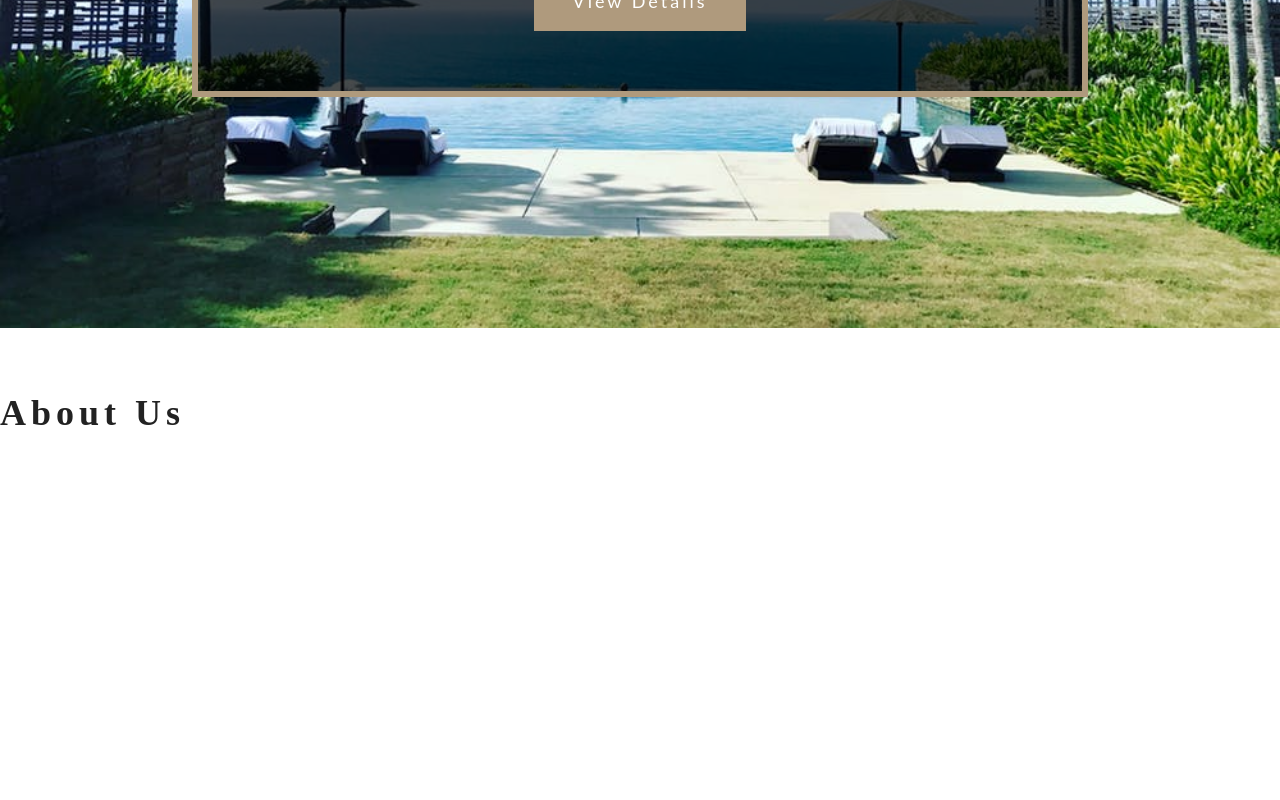
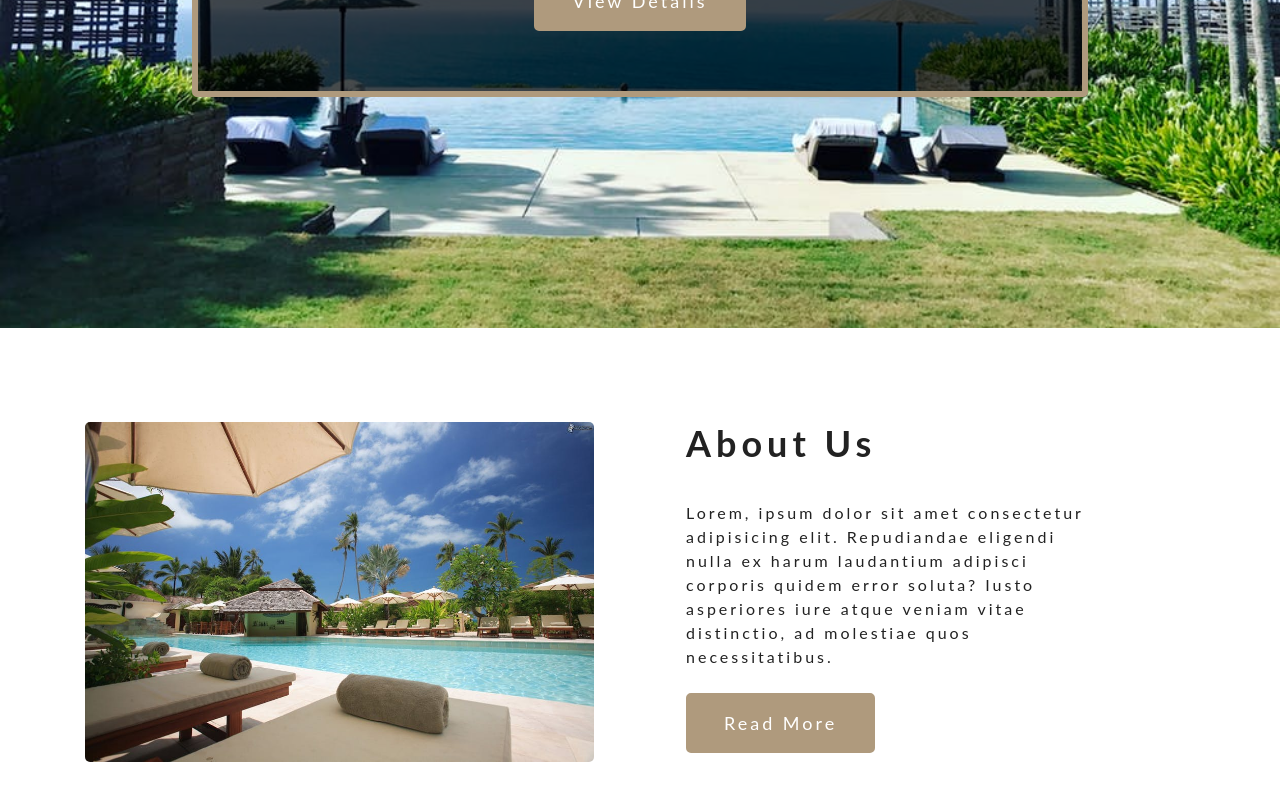
Before and after one commit to nelsW70/react_beachwalk-resort, a React (Create React App) app: page / in a window 1280 px wide. Shown: the part 472-1272 px from the top of the page. Before the commit the page ends 1007 px from the top, so only its background shows below. Built offline with nearby package versions, Linux system fonts and the light colour scheme; the HTML template or start-up script is replaced by a standard one.

Commit message:
add: 53: about section

```diff
--- a/src/components/globals/Banner.js
+++ b/src/components/globals/Banner.js
@@ -48,6 +48,7 @@
   text-align: center;
   padding: ${setRem(60)} ${setRem(32)};
   ${setLetterSpacing(3)};
+  border-radius: 5px;
 
   color: ${setColor.mainWhite};
   h1 {
--- a/src/components/globals/GlobalStyles.js
+++ b/src/components/globals/GlobalStyles.js
@@ -50,7 +50,11 @@
 }
 p {
   line-height: 1.5;
-  margin: 0 0 1.5 0;
+  margin: 0 0 1.5rem 0;
+}
+
+button, img {
+  border-radius: 5px;
 }
 `;
 
--- a/src/components/globals/Title.js
+++ b/src/components/globals/Title.js
@@ -10,6 +10,6 @@
   font-size: ${setRem(36)};
   text-transform: capitalize;
   ${setLetterSpacing(5)};
-  ${setFont.slanted};
+  ${setFont.main};
   text-align: ${props => (props.center ? 'center' : 'left')};
 `;
--- a/src/components/home/About.js
+++ b/src/components/home/About.js
@@ -1,13 +1,73 @@
 import React from 'react';
 import Section from '../globals/Section';
 import Title from '../globals/Title';
+import aboutImg from '../../images/aboutBcg.jpeg';
+import {
+  setRem,
+  setBorder,
+  setColor,
+  setLetterSpacing,
+  media,
+} from '../../styles';
+import { PrimaryBtn } from '../globals/Buttons';
+import styled from 'styled-components';
 
 const About = () => {
   return (
     <Section>
-      <Title title="about us"></Title>
+      <AboutCenter>
+        <div className="about-img">
+          <img src={aboutImg} alt="about us" />
+        </div>
+        <div className="about-info">
+          <Title title="about us" />
+          <p>
+            Lorem, ipsum dolor sit amet consectetur adipisicing elit.
+            Repudiandae eligendi nulla ex harum laudantium adipisci corporis
+            quidem error soluta? Iusto asperiores iure atque veniam vitae
+            distinctio, ad molestiae quos necessitatibus.
+          </p>
+          <PrimaryBtn>read more</PrimaryBtn>
+        </div>
+      </AboutCenter>
     </Section>
   );
 };
 
+const AboutCenter = styled.div`
+  .about-img,
+  .about-info {
+    padding: ${setRem(30)};
+  }
+  .about-img {
+    img {
+      width: 100%;
+      display: block;
+      /* ${setBorder({ width: setRem(6), color: setColor.primaryColor })}; */
+    }
+  }
+  .about-info {
+    p {
+      ${setLetterSpacing(3)};
+    }
+  }
+  width: 90vw;
+  margin: 0 auto;
+  ${media.desktop`
+    width: 100vw;
+    max-width: 1170px;
+    display: grid;
+    grid-template-columns: 1fr 1fr;
+    grid-column-gap: ${setRem(32)};
+    .about-img {
+      align-self: center;
+    }
+    .about-info {
+      p {
+        width: 80%;
+      }
+    }
+  `}
+`;
+
 export default About;
```
